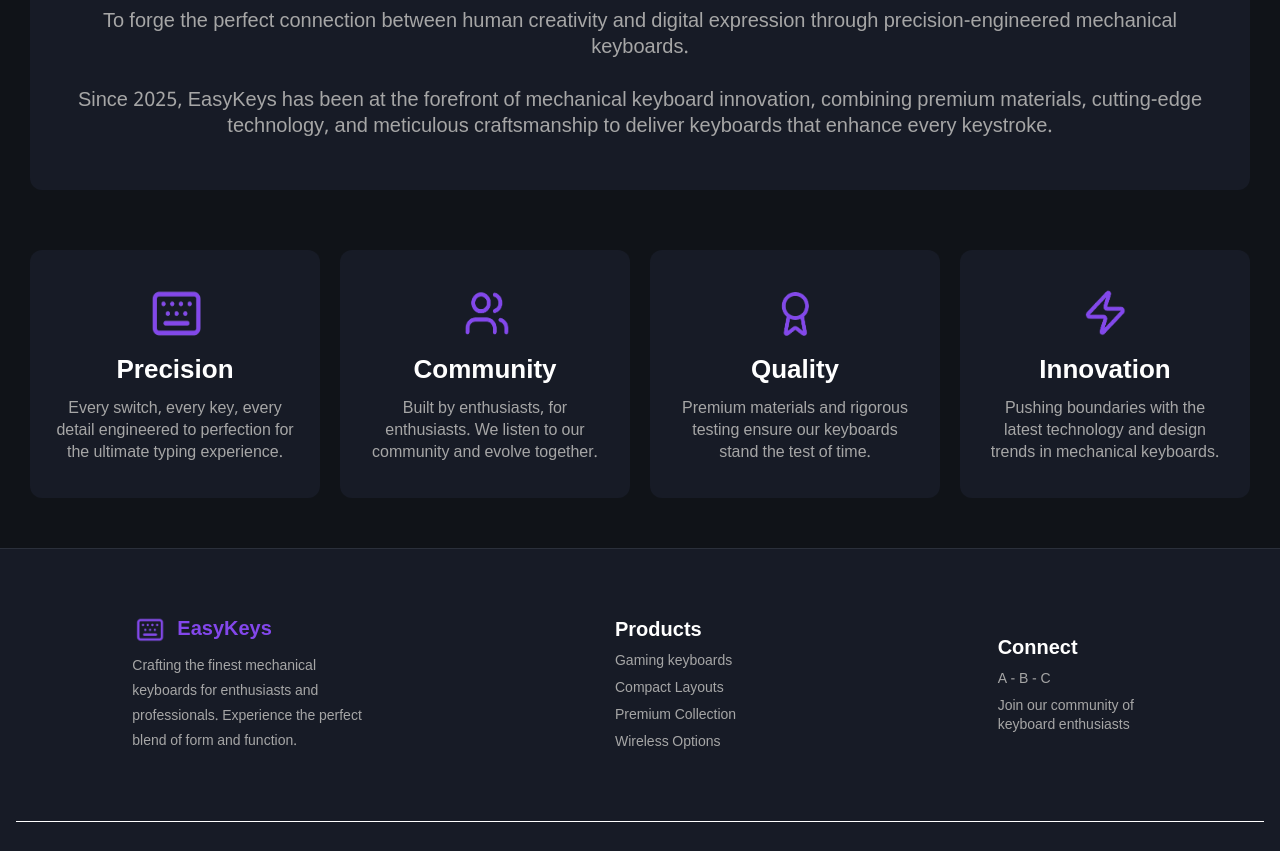
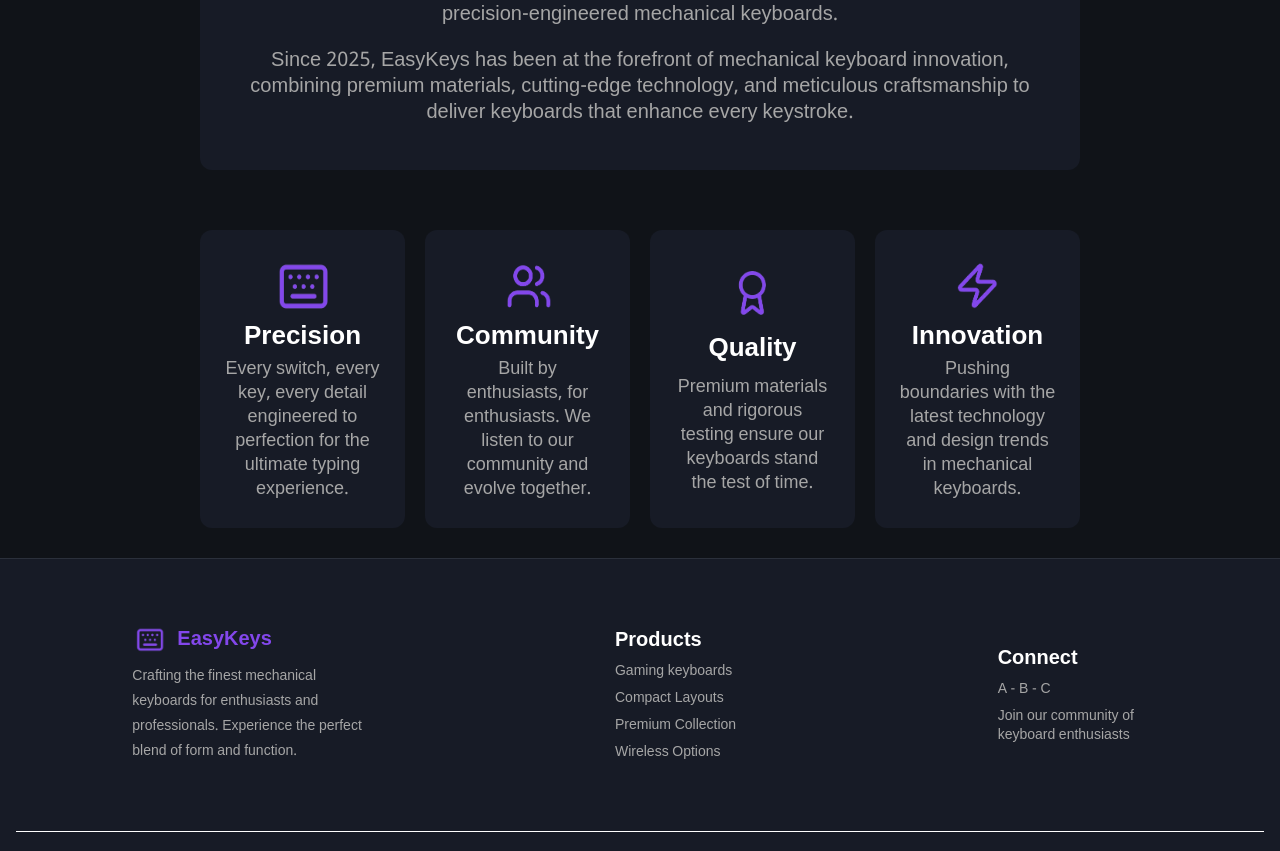
Before and after one commit to RafaelOviedo/easykeys-client, a website with bundled scripts: page src/AboutPage/AboutPage.html in a window 1280 px wide. Shown: the part 427-1278 px from the top of the page. Built offline with nearby package versions, Linux system fonts and the light colour scheme; a web font is replaced by a local one.

Commit message:
fix: styles on About page - adds filter icon

```diff
--- a/src/AboutPage/AboutPage.css
+++ b/src/AboutPage/AboutPage.css
@@ -52,6 +52,7 @@
   margin: 0px;
 }
 .our-mission-text {
+  font-size: 18px;
   color: #A6A6A6;
   text-align: center;
 }
@@ -70,7 +71,7 @@
   flex-direction: column;
   justify-content: space-evenly;
   align-items: center;
-  height: 200px;
+  height: 250px;
   border-radius: 12px;
   padding: 24px;
   background-color: #171B26;
@@ -89,11 +90,24 @@
   margin: 0px;
 }
 .info-card-description {
+  font-size: 18px;
   color: #A6A6A6;
   text-align: center;
 }
 
 @media screen and (width > 754px) {
+  .about-subtitle-container {
+    padding-left: 50px;
+    padding-right: 50px;
+  }
+  .our-mission-container {
+    padding-left: 50px;
+    padding-right: 50px;
+  }
+  .mission-info-cards-container {
+    padding-left: 50px;
+    padding-right: 50px;
+  }
 }
 
 @media screen and (width > 1024px) {
@@ -103,9 +117,6 @@
   .about-subtitle {
     width: 50%;
     font-size: 20px;
-  }
-  .our-mission-container {
-    padding: 30px;
   }
   .our-mission-title {
     font-size: 30px;
@@ -119,7 +130,18 @@
   .mission-info-cards-container {
     flex-wrap: nowrap;
     flex-direction: row;
-    padding: 30px;
+  }
+}
+
+@media screen and (width > 1260px) {
+  .our-mission-container {
+    padding-left: 200px;
+    padding-right: 200px;
+  }
+
+  .mission-info-cards-container {
+    padding-left: 200px;
+    padding-right: 200px;
   }
 }
 
```
Also changed, not shown: src/KeyboardsPage/KeyboardsPage.html (+1 -1 lines), assets/images/filter-icon.png (added).
